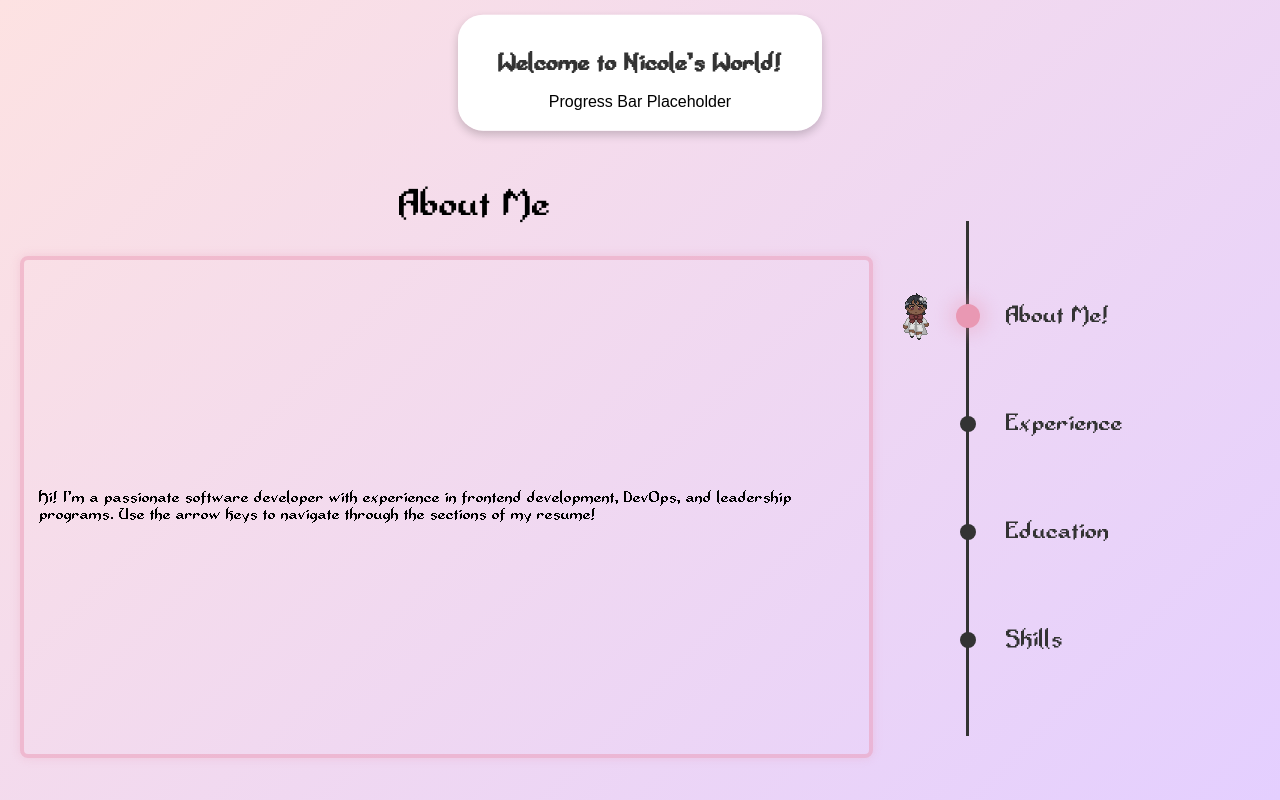
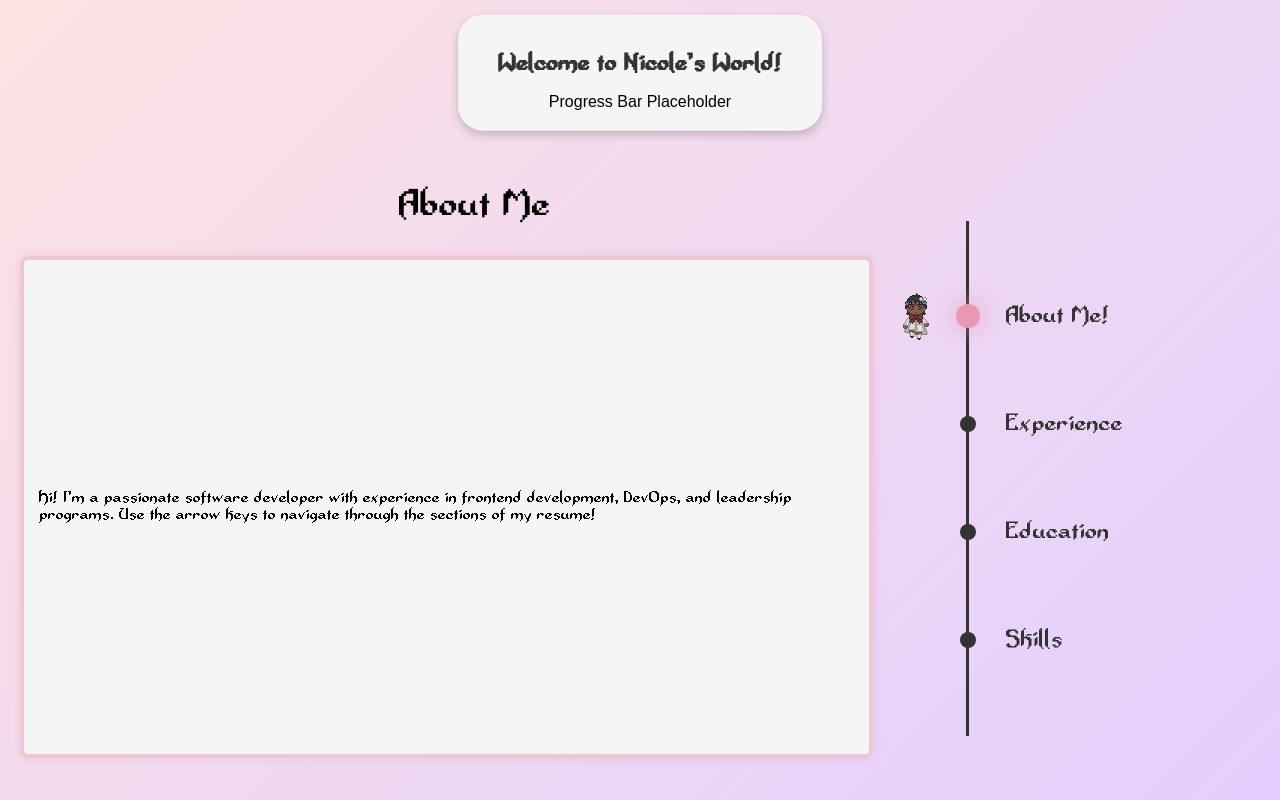
Before and after one commit to NicoleWij/pixel-resume, a React (Create React App) app: page / in a window 1280 px wide. Built offline with nearby package versions, Linux system fonts and the light colour scheme.

Commit message:
Color update

```diff
--- a/src/components/Header.css
+++ b/src/components/Header.css
@@ -2,7 +2,7 @@
     position: relative;
     margin: 20px auto;
     padding: 20px 40px;
-    background: linear-gradient(90deg, #ffffff, #ffffff);
+    background: rgb(245, 245, 245);
     border-radius: 25px;
     box-shadow: 0px 4px 10px rgba(0, 0, 0, 0.2);
     animation: colorShift 5s infinite;
--- a/src/components/Section.css
+++ b/src/components/Section.css
@@ -29,6 +29,7 @@
     justify-content: center;
     align-items: flex-start;
     opacity: 0;
+    background: rgb(245, 245, 245);
     transition: opacity 0.5s ease-in-out;
 
     border: 4px solid rgba(233, 152, 179, 0.5);
```
